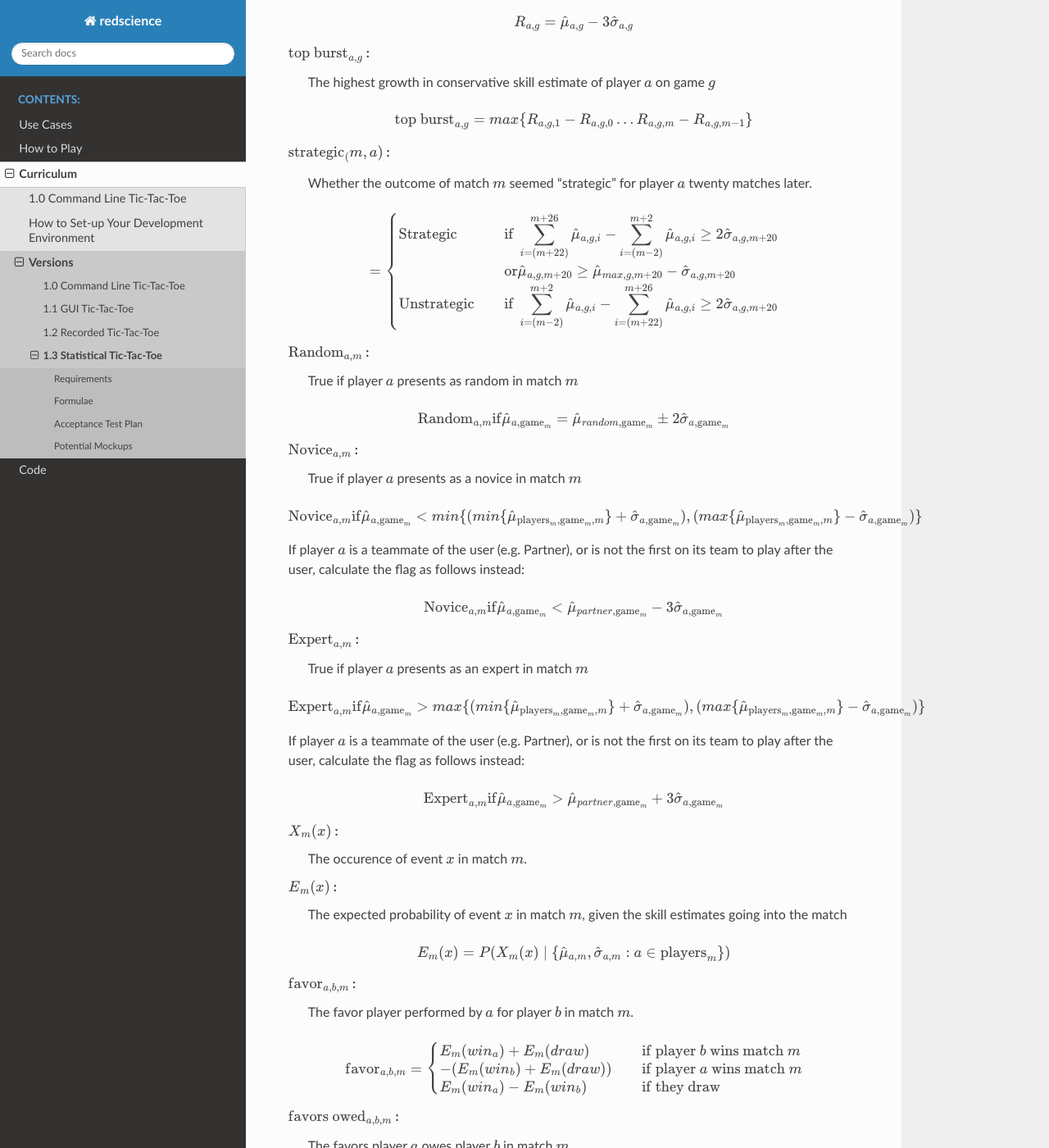
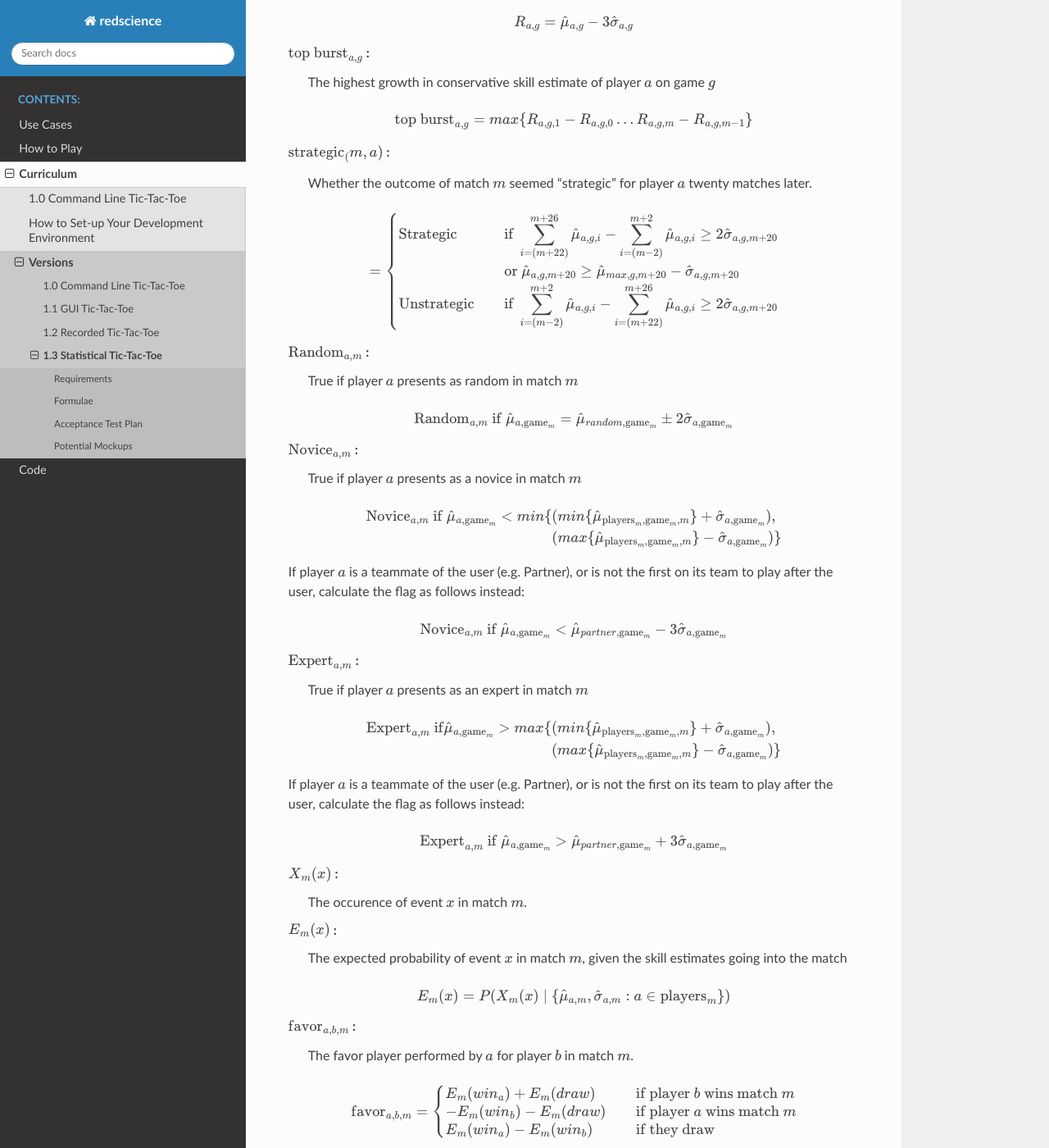
Before and after one commit to ChrisSantosLang/redscience, a Sphinx documentation site: the page built from docs/source/releases/stats.rst, in a window 1280 px wide and 1400 px high, scrolled down 1492 px. Shown: the whole window at 82% size. Built offline with Sphinx 7.4.7 and the Read the Docs theme 2.0.0, drawn with Linux system fonts in a browser that asks for light colours; pages that are not in the unit, such as notebooks, are missing from menus; some of the changed text lies outside the part shown.

```diff
--- a/docs/source/releases/stats.rst
+++ b/docs/source/releases/stats.rst
@@ -100,7 +100,7 @@ Formulae
 	    \displaystyle\sum_{i=(m+22)}^{m+26} \hat{\mu}_{a, g, i}
         - \displaystyle\sum_{i=(m-2)}^{m+2} \hat{\mu}_{a, g, i}
         \ge  2 \hat{\sigma}_{a, g, m+20}\\
-        & \quad \text{or} \hat{\mu}_{a, g, m+20}
+        & \quad \text{or } \hat{\mu}_{a, g, m+20}
 	  \ge \hat{\mu}_{max, g, m+20}
 	    - \hat{\sigma}_{a, g, m+20}\\
       \text{Unstrategic}  & \quad \text{if }
@@ -113,7 +113,7 @@ Formulae
   True if player :math:`a` presents as random in match :math:`m`
 
 .. math::
-   \text{Random}_{a, m} \text{if}
+   \text{Random}_{a, m} \text{ if }
       \hat{\mu}_{a, \text{game}_m}
         = \hat{\mu}_{random, \text{game}_m}
 		  \pm 2 \hat{\sigma}_{a, \text{game}_m}
@@ -122,11 +122,11 @@ Formulae
   True if player :math:`a` presents as a novice in match :math:`m`
 
 .. math::
-   \text{Novice}_{a, m} \text{if}
+   \text{Novice}_{a, m} \text{ if }
       \hat{\mu}_{a, \text{game}_m}
-        < min \{ ( min \{ \hat{\mu}_{\text{players}_m, \text{game}_m, m} \}
-            + \hat{\sigma}_{a, \text{game}_m}),
-          ( max \{ \hat{\mu}_{\text{players}_m, \text{game}_m, m} \}
+        < min \{ & ( min \{ \hat{\mu}_{\text{players}_m, \text{game}_m, m} \}
+            + \hat{\sigma}_{a, \text{game}_m}),  \\
+          & ( max \{ \hat{\mu}_{\text{players}_m, \text{game}_m, m} \}
 		    - \hat{\sigma}_{a, \text{game}_m}) \}
 
 If player :math:`a` is a teammate of the user (e.g. Partner), or is
@@ -134,7 +134,7 @@ not the first on its team to play after the user, calculate the flag
 as follows instead:
 
 .. math::
-   \text{Novice}_{a, m} \text{if}
+   \text{Novice}_{a, m} \text{ if }
      \hat{\mu}_{a, \text{game}_m}
         < \hat{\mu}_{partner, \text{game}_m}
 		  - 3 \hat{\sigma}_{a, \text{game}_m}
@@ -143,11 +143,11 @@ as follows instead:
   True if player :math:`a` presents as an expert in match :math:`m`
 
 .. math::
-   \text{Expert}_{a, m} \text{if}
+   \text{Expert}_{a, m} \text{ if}
       \hat{\mu}_{a, \text{game}_m}
-        > max \{ ( min \{ \hat{\mu}_{\text{players}_m, \text{game}_m, m} \}
-		    + \hat{\sigma}_{a, \text{game}_m}),
-          ( max \{ \hat{\mu}_{\text{players}_m, \text{game}_m, m} \}
+        > max \{ & ( min \{ \hat{\mu}_{\text{players}_m, \text{game}_m, m} \}
+		    + \hat{\sigma}_{a, \text{game}_m}), \\
+          & ( max \{ \hat{\mu}_{\text{players}_m, \text{game}_m, m} \}
 		    - \hat{\sigma}_{a, \text{game}_m}) \}
 
 If player :math:`a` is a teammate of the user (e.g. Partner), or is
@@ -155,7 +155,7 @@ not the first on its team to play after the user, calculate the flag
 as follows instead:
 
 .. math::
-   \text{Expert}_{a, m} \text{if}
+   \text{Expert}_{a, m} \text{ if }
      \hat{\mu}_{a, \text{game}_m}
         > \hat{\mu}_{partner, \text{game}_m}
 		  + 3 \hat{\sigma}_{a, \text{game}_m}
@@ -180,7 +180,7 @@ as follows instead:
    \begin{cases}
     E_m(win_a) + E_m(draw) & \quad
       \text{if player } b \text{ wins match } m \\
-	- (E_m(win_b) + E_m(draw)) & \quad
+	- E_m(win_b) - E_m(draw) & \quad
 	  \text{if player } a \text{ wins match } m \\
 	E_m(win_a) - E_m(win_b) & \quad
       \text{if they draw}
@@ -194,7 +194,7 @@ as follows instead:
   \text{favors owed}_{a, b, m} = -
     \displaystyle\sum_{\substack{
       i=0 \\
-      \text{game}_i = \text{game}_m }^{m}
+      \text{game}_i = \text{game}_m }}^{m}
       \text{favor}_{a, b, i}
 
 :math:`\text{default}_{a, b, g}` :
@@ -296,8 +296,8 @@ as follows instead:
 
 .. math::
    \text{preference}_{a, b, g} =
-   \text{draw_boost}_{a, b, g} +
-   2 (\text{win_boost}_{a, b, g})
+   \text{draw boost}_{a, b, g} +
+   2 (\text{win boost}_{a, b, g})
 
 :math:`\text{relative rating}_{a, b, g}` :
   The relative skill rating of player :math:`b` on game :math:`g`,
```
Also changed, not shown: other parts of docs/source/releases/stats.rst (+8 -8 lines).
